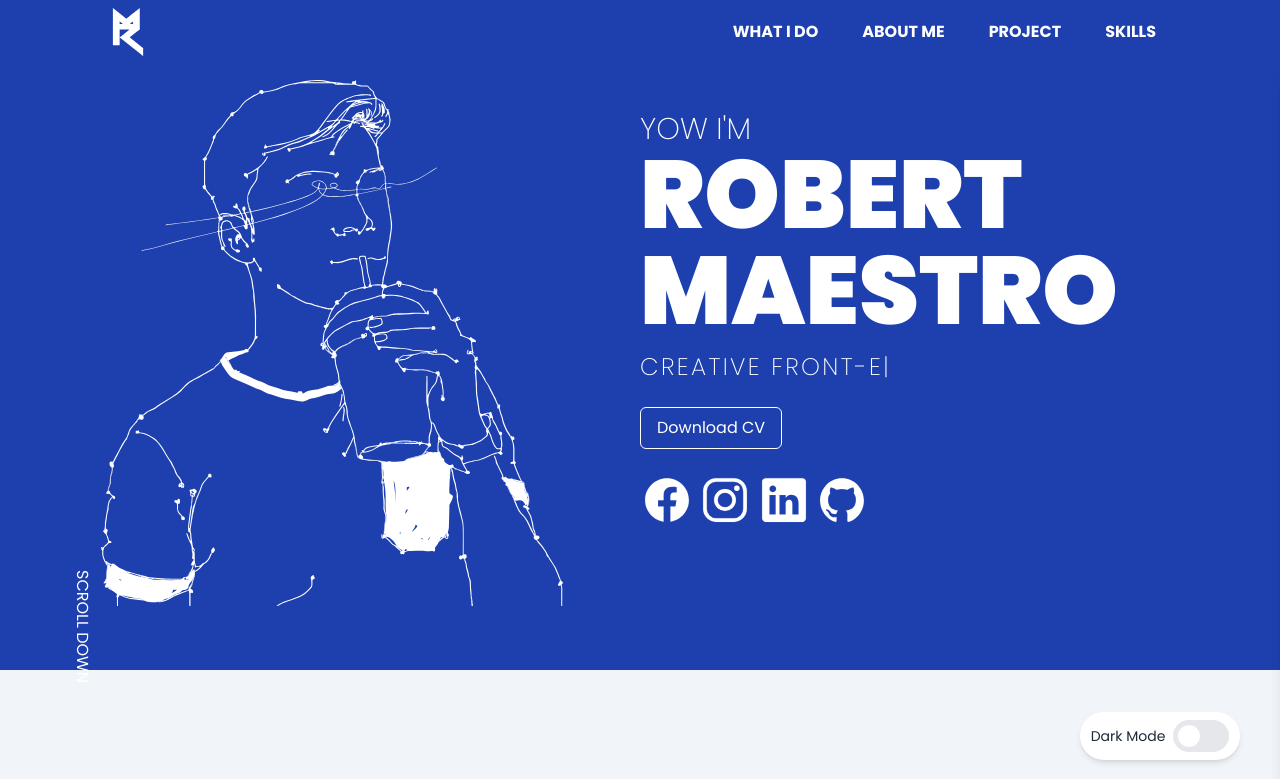
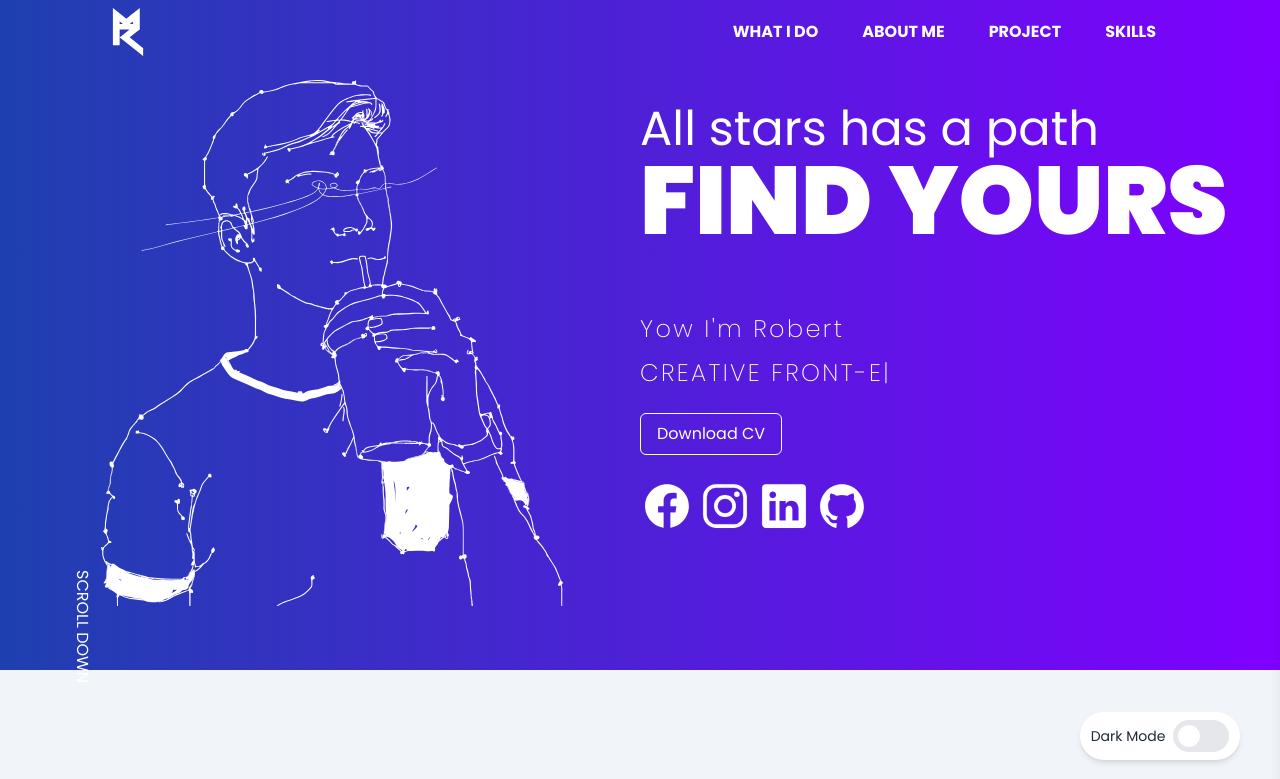
Before and after one commit to Ilovenine097/portfolio, a plain HTML site: page index.html in a window 1280 px wide. Shown: the top 779 px of the page. Drawn offline with nearby package versions, Linux system fonts and the light colour scheme; no server answers; a script that the page names is missing.

Commit message:
update gradient

```diff
--- a/index.html
+++ b/index.html
@@ -52,8 +52,9 @@
                         <center><img src="./public/images/profile.svg" class="w-full sm:w-4/5 h-auto lg:w-3/4 justify-self-center"></center>
                     </div>
                     <div class="sm:w-full md:w-2/4 py-4 z-10">
-                        <h1 class="text-white text-3xl font-extralight dark:text-darkcyan duration-300">YOW I'M</h1>
-                        <h1 class="text-white text-6xl sm:text-7xl md:text-7xl lg:text-8xl font-black dark:text-darktext duration-300">ROBERT <br>MAESTRO </h1>
+                        <h1 class="text-white text-5xl dark:text-darkcyan duration-300">All stars has a path</h1>
+                        <h1 class="text-white text-6xl sm:text-7xl md:text-7xl lg:text-8xl font-black dark:text-darktext duration-300">FIND YOURS</h1>
+                        <h1 class="mt-16 text-white text-base md:text-xl lg:text-2xl tracking-widest my-3 font-extralight dark:text-darkcyan duration-300">Yow I'm Robert</h1>
                         <h1 class="text-white text-base md:text-xl lg:text-2xl tracking-widest my-3 font-extralight dark:text-darkcyan duration-300">CREATIVE <span class="typed"></span></h1>
                         <a href="./public/images/robert_resume.pdf" target=”_blank”>
                             <button class="bg-transparent text-white mt-3 py-2 px-4 border border-white rounded-md hover:scale-110 dark:border-darkcyan dark:text-darkcyan duration-300">
--- a/public/css/style.css
+++ b/public/css/style.css
@@ -21,7 +21,7 @@ html {
     @apply w-6 h-6 bg-white border rounded-full absolute switch-ball dark:bg-white duration-300;
 }
 .rm-home {
-    @apply bg-primary;
+    @apply bg-gradient-to-r from-primary to-purple;
 }
 .rm-nav {
     @apply fixed w-full md:px-24 z-30 top-0 dark:bg-darkbg duration-700;
--- a/tailwind.config.js
+++ b/tailwind.config.js
@@ -36,7 +36,7 @@ module.exports = {
         darkbglight: '#112240',
         darkwhite: '#152b51',
         info: '#2750ce',
-        purple: '#820068'
+        purple: '#7F00FF'
       },
       translate: ['dark']
     }
```
Also changed, not shown: public/css/tailwind.css.
